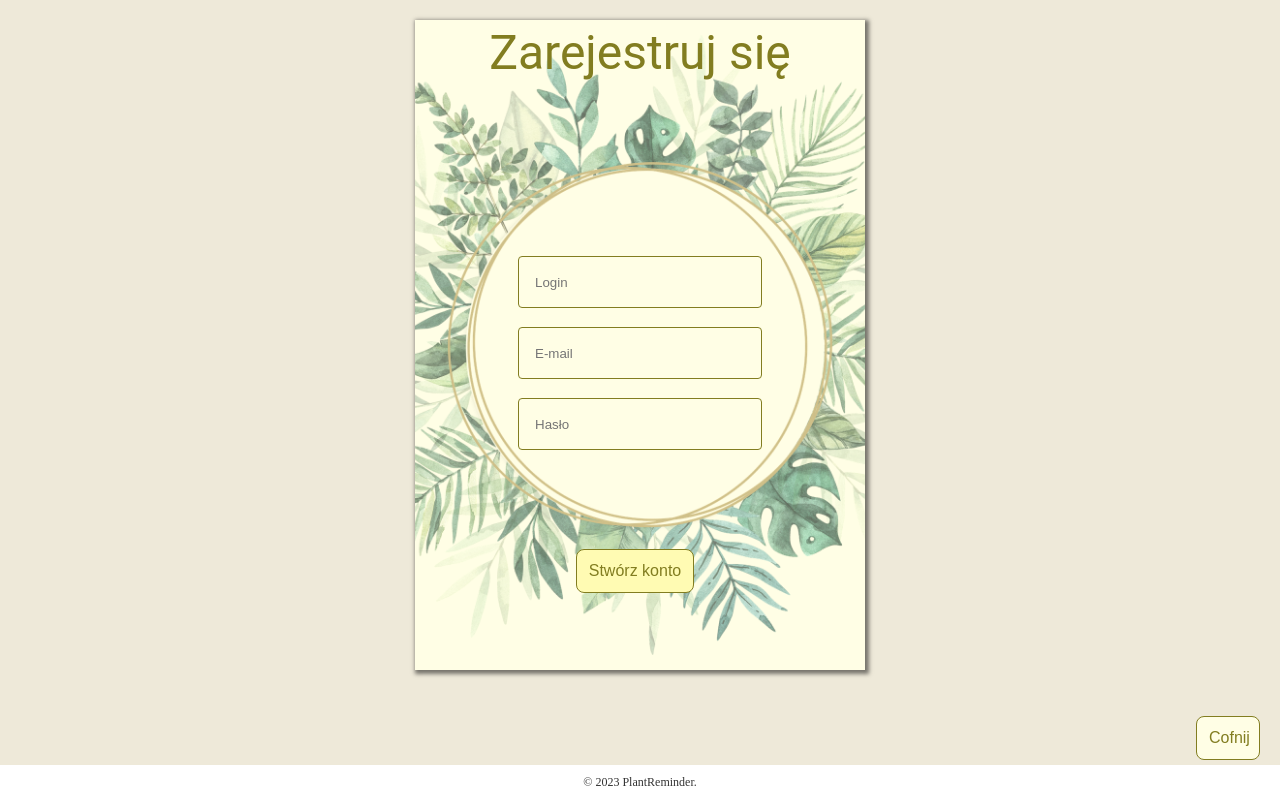
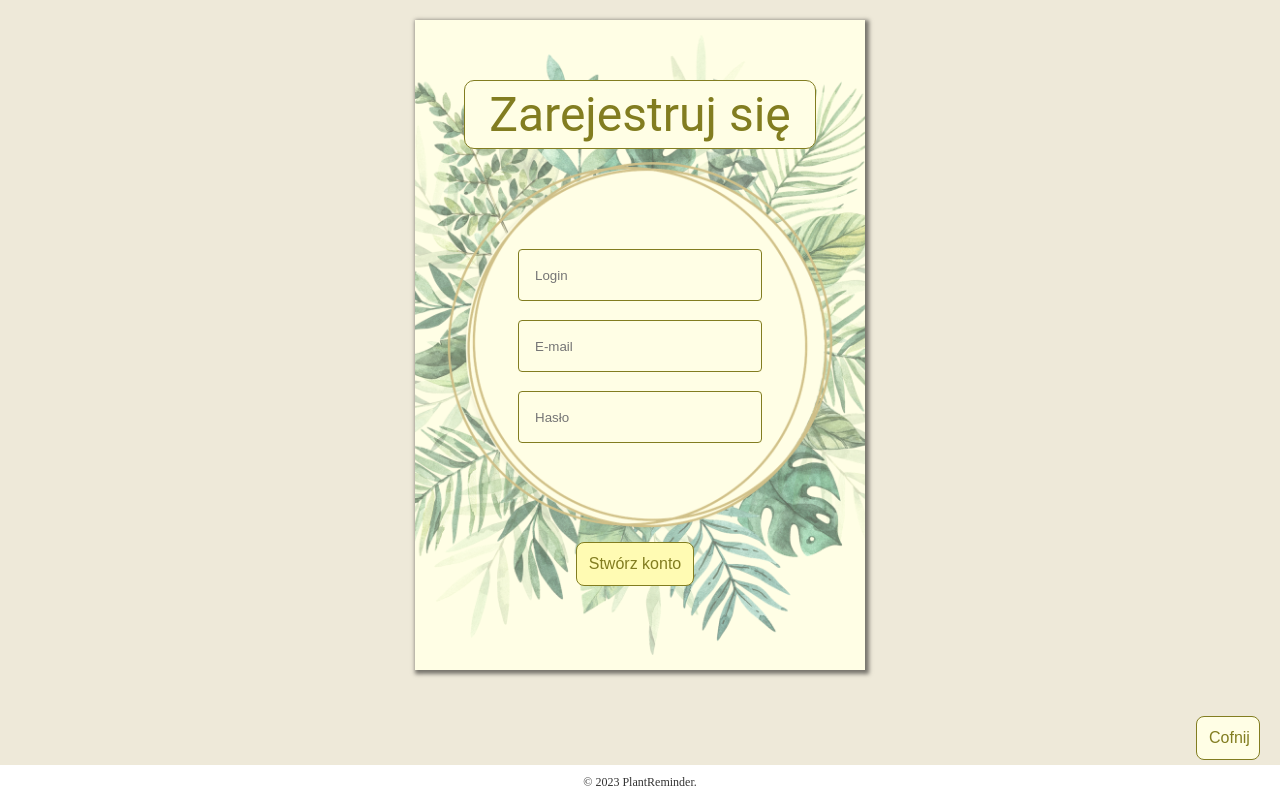
Before and after one commit to Maja06063/PlantReminder, a Flask app: page /register_page in a window 1280 px wide. Run offline with Flask 3, Linux system fonts and the light colour scheme.

Commit message:
prace nad wygladem

```diff
--- a/ServerApp/static/styles/calendar_style.css
+++ b/ServerApp/static/styles/calendar_style.css
@@ -10,7 +10,7 @@
   justify-content: center; /* Wyśrodkowanie w poziomie */
 }
 .calendar thead{
-  height: 150px;
+  height: 20%;
 }
 .calendar tbody{
   margin-top: 150px;
--- a/ServerApp/static/styles/plant_card_style.css
+++ b/ServerApp/static/styles/plant_card_style.css
@@ -185,11 +185,12 @@ button:active {
 .login-button{
   width: 40%;
 }
-
+.specie, .box {
+  display: inline-block;
+}
 .spiecies-button {
     position: relative;
     display: block;
-    font-family: 'Segoe UI', Tahoma, Geneva, Verdana, sans-serif;
 }
 
 #species_select_button {
--- a/ServerApp/static/styles/register_page_style.css
+++ b/ServerApp/static/styles/register_page_style.css
@@ -16,6 +16,10 @@
 
 .no-bold-header {
   font-weight: normal;
+  background-color: #fffee5;
+  width:340px;
+  border-radius: 10px;
+  border: 1px solid;
 }
 
 .img_circle{
@@ -26,9 +30,9 @@
 
 .center-container h1 {
   font-size: 48px;
-  margin-top: -1px;
   color: #827d20;
   padding: 5px;
+  margin-top: 60px;
 }
 
 .center-container input {
@@ -39,6 +43,7 @@
   border-radius: 4px;
   border: 1px solid;
   color: #666218;
+
 }
 
 input:valid {
@@ -105,5 +110,5 @@ button:active {
 }
 
 #register_form {
-  margin-top: 170px;
+  margin-top: 100px;
 }
--- a/ServerApp/templates/my_plants.html
+++ b/ServerApp/templates/my_plants.html
@@ -29,10 +29,15 @@
             <span style="display: block";> Następne nawożenie:Za <strong>{{ plant_card["days_to_fertiliz"] }}</strong> dni</span>
             <span style="display: block";> Następne wydarzenie:Za <strong>{{ plant_card["days_to_event"] }}</strong> dni</span>
             <p class="species-description">{{ plant_card["description"] }}</p>
+          <div class="edit_plant">
             <button id="remove_plant_button" class="remove_plant_button" onclick="remove_plant(parseInt('{{ plant_card.plant_id }}'))"><img class="care_icon" src="{{ url_for('static', filename='img/false.png') }}" alt="X"></button>
             <button id="edit_plant_button" onclick="redirect_to_add_plant(parseInt('{{ plant_card.plant_id }}'))"><img class="care_icon" src="{{ url_for('static', filename='img/pencil.png') }}" alt="edytuj"></button>
+          </div>
+          <div class="care_plant">
             <button id="water_plant_button" onclick="water_plant(parseInt('{{ plant_card.plant_id }}'))"><img class="care_icon" src="{{ url_for('static', filename='img/watering-can.png') }}" alt="podlej"></button>
             <button id="fert_plant_button" onclick="fertiliz_plant(parseInt('{{ plant_card.plant_id }}'))"><img class="care_icon" src="{{ url_for('static', filename='img/fertilizer.png') }}" alt="nawoź"></button>
+          </div>
+
           </center>
         </div>
         {% endfor %}
--- a/ServerApp/templates/plant_card.html
+++ b/ServerApp/templates/plant_card.html
@@ -13,7 +13,7 @@
       <h2 class="no-bold-header">Dodawanie rośliny</h2>
       <label for="plant_name">Nazwa rośliny:</label>
       <input type="text" id="plant_name" maxlength="20" placeholder="Nazwa rośliny" value="{{ plant_name }}"><br><br>
-      <label for="species">Gatunek:</label>
+      <label class="specie" for="species">Gatunek:</label>
       <div class="box">
       <select class = "box"id="species" name="species" onchange="download_species_data()">
         {{ available_species|safe }}
```
Also changed, not shown: ServerApp/static/styles/my_plants_style.css (+9 -1 lines).
